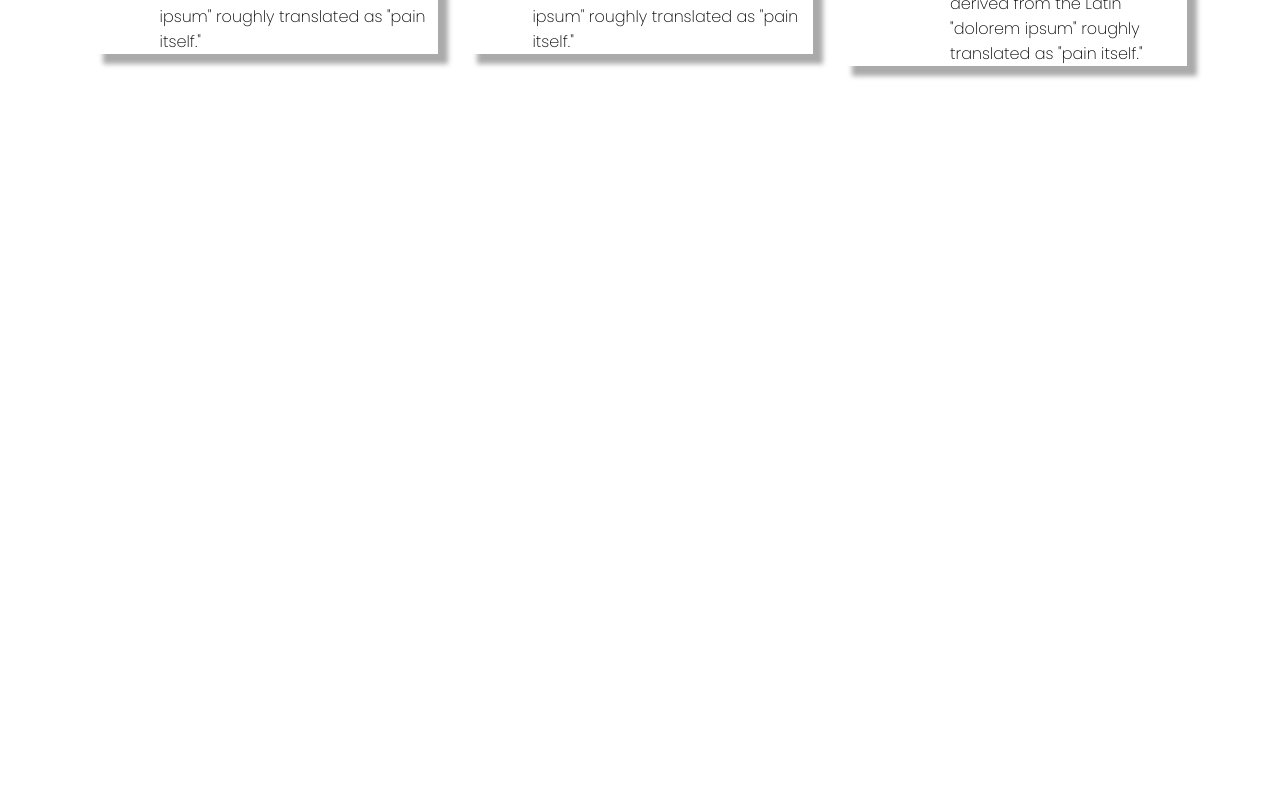
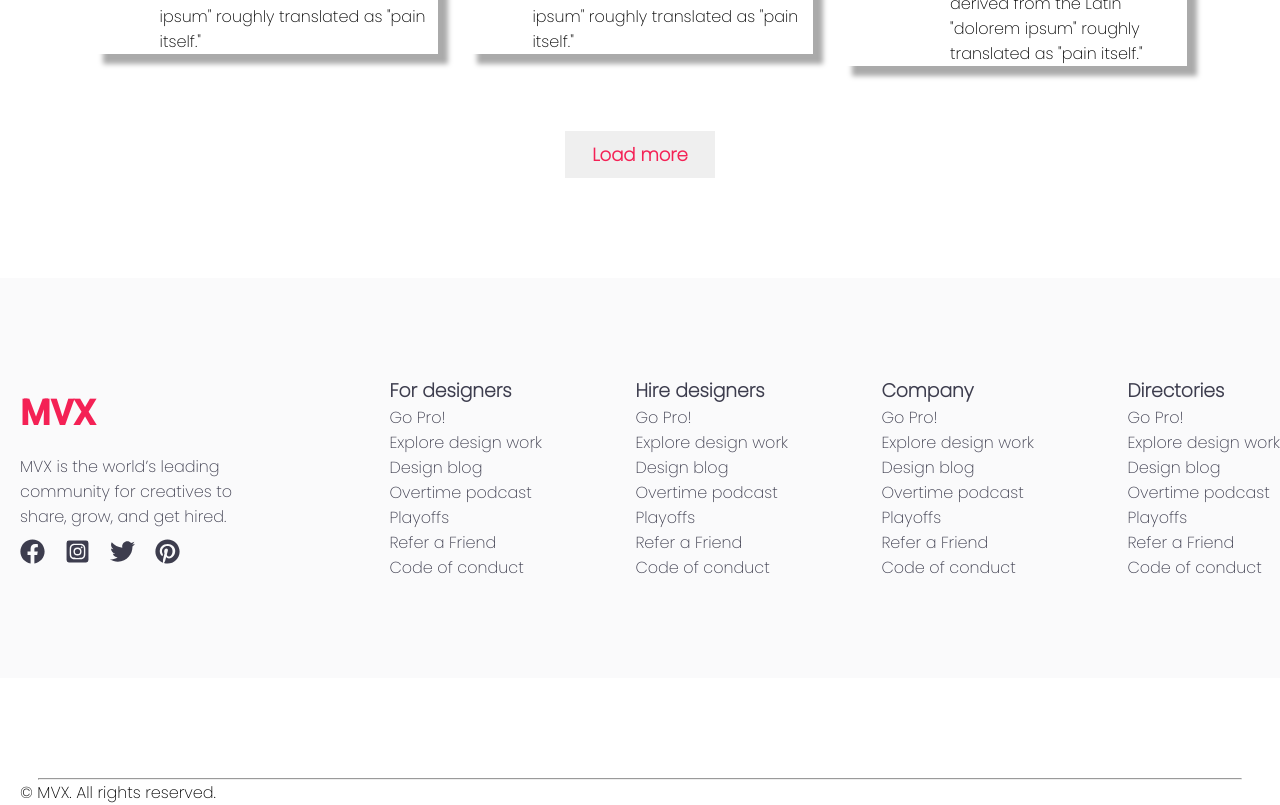
Before and after one commit to jamesguru/Event-App, a Next.js app in the folder frontend/: page / in a window 1280 px wide. Shown: the part 2020-2825 px from the top of the page. Before the commit the page ends 2146 px from the top, so only its background shows below. Built offline with nearby package versions, Linux system fonts and the light colour scheme.

Commit message:
addded footer

```diff
--- a/frontend/components/Events.jsx
+++ b/frontend/components/Events.jsx
@@ -75,7 +75,7 @@ const Events = () => {
             />
           </div>
           <div className={styles.info}>
-            <span>$10</span>
+            <span>FREE</span>
             <FaHeart className={styles.heart_icon} />
           </div>
 
@@ -139,7 +139,7 @@ const Events = () => {
             />
           </div>
           <div className={styles.info}>
-            <span>$35</span>
+            <span>Free</span>
             <FaHeart className={styles.heart_icon} />
           </div>
 
@@ -225,6 +225,11 @@ const Events = () => {
           </div>
         </div>
       </div>
+
+      <div className={styles.load_more}>
+
+            <button>Load more</button>
+      </div>
     </div>
   );
 };
--- /dev/null
+++ b/frontend/components/Footer.jsx
@@ -0,0 +1,98 @@
+import React from "react";
+import styles from "../styles/Footer.module.css";
+import { FaFacebook,FaInstagramSquare,FaTwitter,FaPinterest } from "react-icons/fa";
+
+const Footer = () => {
+  return (
+   <div className={styles.footer}>
+     <div className={styles.container}>
+      <div className={styles.footer_about}>
+        <h2>MVX</h2>
+        <span>
+          MVX is the world’s leading community for creatives to share,
+          grow, and get hired.
+        </span>
+
+        <div className={styles.icons}>
+            <FaFacebook className={styles.icon}/>
+            <FaInstagramSquare className={styles.icon} />
+            <FaTwitter className={styles.icon}/>
+            <FaPinterest className={styles.icon}/>
+        </div>
+      </div>
+
+
+      <div className={styles.footer_item}>
+        <h3>For designers</h3>
+
+        <ul>
+
+            <li>Go Pro!</li>
+            <li>Explore design work</li>
+            <li>Design blog</li>
+            <li>Overtime podcast</li>
+            <li>Playoffs</li>
+            <li>Refer a Friend</li>
+            <li>Code of conduct</li>
+        </ul>
+
+      </div>
+
+      <div className={styles.footer_item}>
+        <h3>Hire designers</h3>
+
+        <ul>
+
+            <li>Go Pro!</li>
+            <li>Explore design work</li>
+            <li>Design blog</li>
+            <li>Overtime podcast</li>
+            <li>Playoffs</li>
+            <li>Refer a Friend</li>
+            <li>Code of conduct</li>
+        </ul>
+
+      </div>
+
+      <div className={styles.footer_item}>
+        <h3>Company</h3>
+
+        <ul>
+
+            <li>Go Pro!</li>
+            <li>Explore design work</li>
+            <li>Design blog</li>
+            <li>Overtime podcast</li>
+            <li>Playoffs</li>
+            <li>Refer a Friend</li>
+            <li>Code of conduct</li>
+        </ul>
+
+      </div>
+      <div className={styles.footer_item}>
+        <h3>Directories</h3>
+
+        <ul>
+
+            <li>Go Pro!</li>
+            <li>Explore design work</li>
+            <li>Design blog</li>
+            <li>Overtime podcast</li>
+            <li>Playoffs</li>
+            <li>Refer a Friend</li>
+            <li>Code of conduct</li>
+        </ul>
+
+      </div>
+
+
+    </div>
+
+    <hr />
+
+    <span>&copy;  MVX. All rights reserved.</span>
+   </div>
+  );
+};
+
+export default Footer;
--- a/frontend/pages/index.js
+++ b/frontend/pages/index.js
@@ -6,6 +6,7 @@ import Category from "../components/Category";
 import Navbar from "../components/NavBar";
 import Featured from "../components/Featured";
 import Events from "../components/Events";
+import Footer from "../components/Footer";
 
 const inter = Inter({ subsets: ["latin"] });
 
@@ -15,6 +16,7 @@ export default function Home() {
       <Navbar />
       <Featured />
       <Events />
+      <Footer />
     </div>
   );
 }
--- a/frontend/styles/Events.module.css
+++ b/frontend/styles/Events.module.css
@@ -70,6 +70,13 @@
 
 .event_image {
   position: relative;
+  transition: all 1s ease;
+  cursor: pointer;
+}
+
+.event_image:hover{
+
+    transform: scale(1.05);
 }
 
 .info {
@@ -133,3 +140,23 @@
     font-family: "Roboto";
     color: #444;
 }
+
+
+.load_more{
+
+  margin: 30px;
+  display: flex;
+  align-items: center;
+  justify-content: center;
+}
+
+.load_more button{
+
+  padding: 10px;
+  border:  none;
+  font-weight: 900;
+  width: 150px;
+  font-size: 18px;
+  color: #f42155;
+  cursor: pointer;
+}
--- /dev/null
+++ b/frontend/styles/Footer.module.css
@@ -0,0 +1,71 @@
+.footer hr{
+
+ margin: 0% 3%;
+    display: flex;
+    align-items: center;
+    justify-content: center;
+}
+
+.footer span{
+
+    margin: 20px;
+}
+
+
+.container {
+  background-color: #fafafb;
+  color: #3d3d4e;
+  height: 50vh;
+  margin: 100px 0px;
+  display: flex;
+  align-items: center;
+  justify-content: space-between;
+
+}
+
+.footer_about {
+  width: 20%;
+  margin: 20px;
+
+  display: flex;
+
+  justify-content: center;
+  flex-direction: column;
+}
+
+.footer_about h2 {
+  color: #f42155;
+  font-size: 35px;
+  font-family: "Roboto";
+  margin: 10px 0px;
+}
+.footer_about span {
+  margin: 10px 0px;
+}
+
+.icons {
+  font-size: 20px;
+  cursor: pointer;
+}
+
+.icon {
+  margin-right: 20px;
+  font-size: 25px;
+  transition: all 1s ease;
+}
+
+.icon:hover{
+
+    transform: scale(1.1);
+    color: #f42155;
+}
+
+.footer_item ul{
+
+    list-style: none;
+}
+
+.footer_item li{
+
+    cursor: pointer;
+}
```
